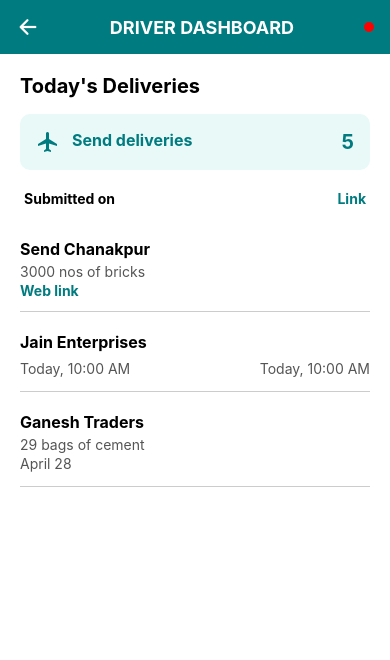
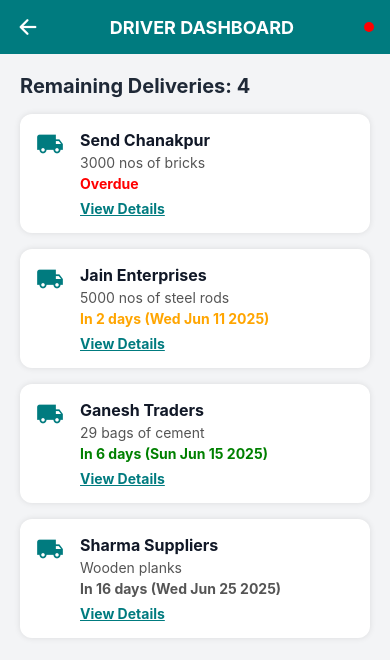
Before and after one commit to KushalJain07/RDMS_1, a React Native app: screen /Driver_Dashboard in a window 390 px wide. Shown: the top 660 px of the page. Built offline with nearby package versions, Linux system fonts and the light colour scheme.

Commit message:
UI/UX changes for driver screens changes include: // - Updated CreateDelivery.js to enhance form usability // - Improved DeliveryDetailsScreen.js for better information display // - Refined Driver_Dashboard.js for a cleaner layout // - Enhanced LoginScreen.js for a more intuitive user experience

```diff
--- a/screens/Driver_screens/CreateDelivery.js
+++ b/screens/Driver_screens/CreateDelivery.js
@@ -1,4 +1,3 @@
-{/*wee actually dont need this as we have DeliveryNoteScreen but thanks!  */}
 
 import React, { useState } from 'react';
 import {
--- a/screens/Driver_screens/DeliveryDetailsScreen.js
+++ b/screens/Driver_screens/DeliveryDetailsScreen.js
@@ -1,13 +1,24 @@
 // DeliveryDetailsScreen.js
 import React, { useState } from 'react';
-import { SafeAreaView, View, Text, StyleSheet, ScrollView, TouchableOpacity } from 'react-native';
+import {
+  SafeAreaView, View, Text, StyleSheet, ScrollView, TouchableOpacity, LayoutAnimation, UIManager, Platform
+} from 'react-native';
 import { useNavigation } from '@react-navigation/native';
 import Icon from 'react-native-vector-icons/Ionicons';
+import MaterialIcons from 'react-native-vector-icons/MaterialIcons';
+
+// Enable LayoutAnimation on Android
+if (Platform.OS === 'android') {
+  if (UIManager.setLayoutAnimationEnabledExperimental) {
+    UIManager.setLayoutAnimationEnabledExperimental(true);
+  }
+}
 
 const DeliveryDetailsScreen = () => {
   const navigation = useNavigation();
 
-  // Dummy orders data
+  const todayDate = new Date().toDateString();
+
   const orders = [
     {
       id: 'ORD001',
@@ -39,54 +50,71 @@ const DeliveryDetailsScreen = () => {
     },
   ];
 
-  // Track which deliveries have been started
-  const [started, setStarted] = useState([false, false, false, false]);
+  const [activeIndex, setActiveIndex] = useState(null);
 
-  // Toggle start delivery
-  const toggleStartDelivery = (index) => {
-    const updated = [...started];
-    updated[index] = !updated[index];
-    setStarted(updated);
+  const handleStartDelivery = (index) => {
+    // Animate the toggle
+    LayoutAnimation.configureNext(LayoutAnimation.Presets.easeInEaseOut);
+
+    if (activeIndex === index) {
+      // If clicking the same active delivery, deactivate it
+      setActiveIndex(null);
+    } else {
+      // Activate only one delivery
+      setActiveIndex(index);
+    }
   };
 
   return (
     <SafeAreaView style={styles.container}>
+      {/* Header */}
       <View style={styles.header}>
-        <Icon
-          name="arrow-back"
-          size={24}
-          color="#fff"
-          onPress={() => navigation.goBack()}
-        />
+        <TouchableOpacity onPress={() => navigation.goBack()}>
+          <Icon name="arrow-back" size={24} color="#fff" />
+        </TouchableOpacity>
         <Text style={styles.headerTitle}>Delivery Details</Text>
         <View style={styles.notificationDot} />
       </View>
+
+      {/* Date row */}
+      <View style={styles.dateContainer}>
+        <MaterialIcons name="calendar-today" size={20} color="#007B7F" />
+        <Text style={styles.dateText}>{todayDate}</Text>
+      </View>
+
+      {/* Orders List */}
       <ScrollView contentContainerStyle={styles.content}>
-        <Text style={styles.headerTitle}>Delivery Details</Text>
-
         {orders.map((order, index) => (
           <View key={order.id} style={styles.card}>
-            <Text style={styles.label}>Party Name</Text>
-            <Text style={styles.value}>{order.partyName}</Text>
+            <View style={styles.cardRow}>
+              <Text style={styles.label}>Party Name:</Text>
+              <Text style={styles.value}>{order.partyName}</Text>
+            </View>
 
-            <Text style={styles.label}>Delivery Address</Text>
-            <Text style={styles.value}>{order.address}</Text>
+            <View style={styles.cardRow}>
+              <Text style={styles.label}>Delivery Address:</Text>
+              <Text style={styles.value}>{order.address}</Text>
+            </View>
 
-            <Text style={styles.label}>Expected Delivery</Text>
-            <Text style={styles.value}>{order.expectedDelivery}</Text>
+            <View style={styles.cardRow}>
+              <Text style={styles.label}>Expected Delivery:</Text>
+              <Text style={styles.value}>{order.expectedDelivery}</Text>
+            </View>
 
-            <Text style={styles.label}>Material</Text>
-            <Text style={styles.value}>{order.material}</Text>
+            <View style={styles.cardRow}>
+              <Text style={styles.label}>Material:</Text>
+              <Text style={styles.value}>{order.material}</Text>
+            </View>
 
             <TouchableOpacity
               style={[
                 styles.startButton,
-                { backgroundColor: started[index] ? '#4CAF50' : '#ccc' },
+                activeIndex === index ? styles.activeButton : styles.inactiveButton,
               ]}
-              onPress={() => toggleStartDelivery(index)}
+              onPress={() => handleStartDelivery(index)}
             >
               <Text style={styles.startButtonText}>
-                {started[index] ? 'Delivery Started' : 'Start Delivery'}
+                {activeIndex === index ? 'Delivery Started' : 'Start Delivery'}
               </Text>
             </TouchableOpacity>
           </View>
@@ -98,41 +126,76 @@ const DeliveryDetailsScreen = () => {
 
 const styles = StyleSheet.create({
   container: { flex: 1, backgroundColor: '#f0f4f7' },
-  content: { padding: 20 },
   header: {
     flexDirection: 'row',
     alignItems: 'center',
     justifyContent: 'space-between',
+    backgroundColor: '#007B7F',
     padding: 16,
-    backgroundColor: '#007B7F',
-    borderTopLeftRadius: 12,
-    borderTopRightRadius: 12,
+    borderBottomLeftRadius: 12,
+    borderBottomRightRadius: 12,
   },
   headerTitle: {
-    fontSize: 22,
+    fontSize: 20,
     fontWeight: 'bold',
     color: '#fff',
-    marginBottom: 20,
-    textAlign: 'center',
   },
+  notificationDot: {
+    width: 10,
+    height: 10,
+    borderRadius: 5,
+    backgroundColor: 'red',
+  },
+  dateContainer: {
+    flexDirection: 'row',
+    alignItems: 'center',
+    padding: 12,
+    backgroundColor: '#E8F9F8',
+    margin: 16,
+    borderRadius: 8,
+  },
+  dateText: {
+    fontSize: 16,
+    marginLeft: 8,
+    color: '#007B7F',
+    fontWeight: 'bold',
+  },
+  content: { paddingHorizontal: 16, paddingBottom: 20 },
   card: {
-    backgroundColor: '#ffffff',
+    backgroundColor: '#fff',
     borderRadius: 12,
     padding: 16,
     marginBottom: 16,
+    shadowColor: '#000',
+    shadowOpacity: 0.1,
+    shadowOffset: { width: 0, height: 1 },
+    shadowRadius: 4,
     elevation: 3,
-    shadowColor: '#000',
-    shadowOffset: { width: 0, height: 1 },
-    shadowOpacity: 0.1,
-    shadowRadius: 2,
   },
-  label: { fontSize: 14, color: '#888', marginTop: 8 },
-  value: { fontSize: 16, fontWeight: '500', color: '#333', marginTop: 2 },
+  cardRow: {
+    marginBottom: 8,
+  },
+  label: {
+    fontSize: 14,
+    color: '#777',
+    marginBottom: 2,
+  },
+  value: {
+    fontSize: 16,
+    color: '#333',
+    fontWeight: '500',
+  },
   startButton: {
     marginTop: 12,
-    paddingVertical: 10,
+    paddingVertical: 12,
     borderRadius: 8,
     alignItems: 'center',
+  },
+  activeButton: {
+    backgroundColor: '#4CAF50',
+  },
+  inactiveButton: {
+    backgroundColor: '#007B7F',
   },
   startButtonText: {
     color: '#fff',
--- a/screens/Driver_screens/Driver_Dashboard.js
+++ b/screens/Driver_screens/Driver_Dashboard.js
@@ -1,55 +1,113 @@
 import React from 'react';
-import { SafeAreaView, View, Text, StyleSheet, TouchableOpacity, ScrollView } from 'react-native';
+import {
+  SafeAreaView,
+  View,
+  Text,
+  StyleSheet,
+  TouchableOpacity,
+  ScrollView,
+} from 'react-native';
 import Icon from 'react-native-vector-icons/Ionicons';
 import MaterialIcons from 'react-native-vector-icons/MaterialIcons';
+import { useNavigation } from '@react-navigation/native';
 
-import { useNavigation } from '@react-navigation/native';
-import DeliveryDetailsScreen from './DeliveryDetailsScreen';
+// Helper to get color based on days left
+const getTimeColor = daysLeft => {
+  if (daysLeft <= 0) return 'red';
+  if (daysLeft <= 3) return 'orange';
+  if (daysLeft <= 7) return 'green';
+  return '#555';
+};
+
+// Example delivery data
+const deliveries = [
+  {
+    id: 1,
+    partyName: 'Send Chanakpur',
+    description: '3000 nos of bricks',
+    date: '2025-06-09', // 1 day ago -> overdue
+  },
+  {
+    id: 2,
+    partyName: 'Jain Enterprises',
+    description: '5000 nos of steel rods',
+    date: '2025-06-11', // tomorrow -> urgent
+  },
+  {
+    id: 3,
+    partyName: 'Ganesh Traders',
+    description: '29 bags of cement',
+    date: '2025-06-15', // 5 days left -> caution
+  },
+  {
+    id: 4,
+    partyName: 'Sharma Suppliers',
+    description: 'Wooden planks',
+    date: '2025-06-25', // 15 days -> safe
+  },
+];
 
 const Driver_Dashboard = () => {
+  const navigation = useNavigation();
 
-const navigation = useNavigation();
+  const today = new Date();
+
+  const getDaysLeft = dateStr => {
+    const deliveryDate = new Date(dateStr);
+    const diffTime = deliveryDate - today;
+    return Math.ceil(diffTime / (1000 * 60 * 60 * 24));
+  };
+
   return (
     <SafeAreaView style={styles.safeArea}>
-      <View style={styles.header}><Icon name="arrow-back" size={24} color="#fff" onPress={()=>navigation.goBack()} />
-
+      <View style={styles.header}>
+        <Icon
+          name="arrow-back"
+          size={24}
+          color="#fff"
+          onPress={() => navigation.goBack()}
+        />
         <Text style={styles.headerTitle}>DRIVER DASHBOARD</Text>
         <View style={styles.notificationDot} />
       </View>
+
       <ScrollView contentContainerStyle={styles.content}>
-        <Text style={styles.sectionTitle}>Today's Deliveries</Text>
-        <View style={styles.deliveryCard}>
-          <MaterialIcons name="local-airport" size={24} color="#007B7F" />
-          <View style={styles.deliveryInfo}>
-            <Text style={styles.deliveryTitle}>Send deliveries</Text>
-            <Text style={styles.deliveryCount}>5</Text>
-          </View>
-        </View>
-        <View style={styles.submittedContainer}>
-          <Text style={styles.submittedLabel}>Submitted on</Text>
-          <TouchableOpacity >
-            <Text style={styles.link}>Link</Text>
-          </TouchableOpacity>
-        </View>
-        <View style={styles.deliveryItem}>
-          <Text style={styles.deliveryName}>Send Chanakpur</Text>
-          <Text style={styles.deliveryDescription}>3000 nos of bricks</Text>
-          <TouchableOpacity onPress={() => navigation.navigate('DeliveryDetailsScreen')}>
-            <Text style={styles.link}>Web link</Text>
-          </TouchableOpacity>
-        </View>
-        <View style={styles.deliveryItem}>
-          <Text style={styles.deliveryName}>Jain Enterprises</Text>
-          <View style={styles.deliveryDetails}>
-            <Text style={styles.deliveryDescription}>Today, 10:00 AM</Text>
-            <Text style={styles.deliveryDescription}>Today, 10:00 AM</Text>
-          </View>
-        </View>
-        <View style={styles.deliveryItem}>
-          <Text style={styles.deliveryName}>Ganesh Traders</Text>
-          <Text style={styles.deliveryDescription}>29 bags of cement</Text>
-          <Text style={styles.deliveryDescription}>April 28</Text>
-        </View>
+        <Text style={styles.sectionTitle}>
+          Remaining Deliveries: {deliveries.length}
+        </Text>
+
+        {deliveries.map(delivery => {
+          const daysLeft = getDaysLeft(delivery.date);
+          const timeColor = getTimeColor(daysLeft);
+          const formattedDate = new Date(delivery.date).toDateString();
+
+          return (
+            <View key={delivery.id} style={styles.deliveryCard}>
+              <MaterialIcons
+                name="local-shipping"
+                size={28}
+                color="#007B7F"
+                style={styles.icon}
+              />
+              <View style={styles.deliveryInfo}>
+                <Text style={styles.partyName}>{delivery.partyName}</Text>
+                <Text style={styles.deliveryDescription}>
+                  {delivery.description}
+                </Text>
+                <Text style={[styles.deliveryDate, { color: timeColor }]}>
+                  {daysLeft <= 0
+                    ? 'Overdue'
+                    : `In ${daysLeft} day${daysLeft > 1 ? 's' : ''} (${formattedDate})`}
+                </Text>
+                <TouchableOpacity
+                  onPress={() => navigation.navigate('DeliveryDetailsScreen')}
+                >
+                  <Text style={styles.viewDetails}>View Details</Text>
+                </TouchableOpacity>
+              </View>
+            </View>
+          );
+        })}
       </ScrollView>
     </SafeAreaView>
   );
@@ -58,7 +116,7 @@ const navigation = useNavigation();
 const styles = StyleSheet.create({
   safeArea: {
     flex: 1,
-    backgroundColor: '#fff',
+    backgroundColor: '#F3F4F6',
   },
   header: {
     flexDirection: 'row',
@@ -87,65 +145,46 @@ const styles = StyleSheet.create({
     fontSize: 20,
     fontWeight: 'bold',
     marginBottom: 16,
+    color: '#1F2937',
   },
   deliveryCard: {
     flexDirection: 'row',
-    backgroundColor: '#E8F9F8',
-    borderRadius: 10,
+    backgroundColor: '#fff',
+    borderRadius: 12,
     padding: 16,
-    alignItems: 'center',
-    marginBottom: 20,
+    marginBottom: 16,
+    elevation: 3,
+    shadowColor: '#000',
+    shadowOpacity: 0.1,
+    shadowRadius: 6,
+  },
+  icon: {
+    marginRight: 16,
   },
   deliveryInfo: {
-    flexDirection: 'row',
-    justifyContent: 'space-between',
     flex: 1,
-    marginLeft: 12,
   },
-  deliveryTitle: {
+  partyName: {
     fontSize: 16,
     fontWeight: 'bold',
-    color: '#007B7F',
-  },
-  deliveryCount: {
-    fontSize: 20,
-    fontWeight: 'bold',
-    color: '#007B7F',
-  },
-  submittedContainer: {
-    flexDirection: 'row',
-    justifyContent: 'space-between',
-    marginBottom: 20,
-    paddingHorizontal: 4,
-  },
-  submittedLabel: {
-    fontSize: 14,
-    fontWeight: 'bold',
-  },
-  link: {
-    color: '#007B7F',
-    fontWeight: 'bold',
-  },
-  deliveryItem: {
-    borderBottomWidth: 0.5,
-    borderBottomColor: '#ccc',
-    paddingVertical: 12,
-    marginBottom: 8,
-  },
-  deliveryName: {
-    fontSize: 16,
-    fontWeight: 'bold',
+    color: '#111827',
     marginBottom: 4,
   },
   deliveryDescription: {
     fontSize: 14,
     color: '#555',
-    marginBottom: 2,
+    marginBottom: 4,
   },
-  deliveryDetails: {
-    flexDirection: 'row',
-    justifyContent: 'space-between',
-    marginTop: 4,
+  deliveryDate: {
+    fontSize: 14,
+    fontWeight: 'bold',
+    marginBottom: 8,
+  },
+  viewDetails: {
+    color: '#007B7F',
+    fontSize: 14,
+    fontWeight: 'bold',
+    textDecorationLine: 'underline',
   },
 });
 
--- a/screens/Driver_screens/LoginScreen.js
+++ b/screens/Driver_screens/LoginScreen.js
@@ -7,14 +7,16 @@ import {
   StyleSheet,
   Image,
   ScrollView,
+  Modal,
 } from 'react-native';
 import { useNavigation } from '@react-navigation/native';
 
 export default function LoginScreen() {
   const navigation = useNavigation();
-  const [selectedRole, setSelectedRole] = useState('Create Delivery');
+  const [selectedRole, setSelectedRole] = useState('Driver');
   const [username, setUsername] = useState('');
   const [password, setPassword] = useState('');
+  const [isModalVisible, setIsModalVisible] = useState(false);
 
   const handleLogin = () => {
     if (selectedRole === 'Driver') {
@@ -22,6 +24,10 @@ export default function LoginScreen() {
     } else if (selectedRole === 'Supplier') {
       navigation.navigate('DeliveryNoteScreen');
     }
+  };
+
+  const handleForgotPassword = () => {
+    setIsModalVisible(true);
   };
 
   return (
@@ -34,19 +40,26 @@ export default function LoginScreen() {
           />
         </View>
 
-        <Text style={styles.loginHeading}>LOG IN</Text>
+        <Text style={styles.signInHeading}>Sign in</Text>
 
-        <View style={styles.radioGroup}>
+        <View style={styles.toggleContainer}>
           {['Driver', 'Supplier'].map(role => (
             <TouchableOpacity
               key={role}
-              style={styles.radioButton}
+              style={[
+                styles.toggleButton,
+                selectedRole === role && styles.toggleButtonSelected,
+              ]}
               onPress={() => setSelectedRole(role)}
             >
-              <View style={styles.outerCircle}>
-                {selectedRole === role && <View style={styles.innerCircle} />}
-              </View>
-              <Text style={styles.radioLabel}>{role}</Text>
+              <Text
+                style={[
+                  styles.toggleButtonText,
+                  selectedRole === role && styles.toggleButtonTextSelected,
+                ]}
+              >
+                {role}
+              </Text>
             </TouchableOpacity>
           ))}
         </View>
@@ -69,9 +82,35 @@ export default function LoginScreen() {
           <Text style={styles.loginButtonText}>Log in</Text>
         </TouchableOpacity>
 
-        <Text style={styles.link}>Forgot password?</Text>
+        <TouchableOpacity onPress={handleForgotPassword}>
+          <Text style={styles.link}>Forgot password?</Text>
+        </TouchableOpacity>
+
         <Text style={styles.link}>Sign up</Text>
       </View>
+
+      {/* Forgot Password Modal */}
+      <Modal
+        visible={isModalVisible}
+        transparent
+        animationType="slide"
+        onRequestClose={() => setIsModalVisible(false)}
+      >
+        <View style={styles.modalContainer}>
+          <View style={styles.modalContent}>
+            <Text style={styles.modalTitle}>Forgot Password</Text>
+            <Text style={styles.modalMessage}>
+              Sorry, I think there is no way around this!
+            </Text>
+            <TouchableOpacity
+              style={styles.modalCloseButton}
+              onPress={() => setIsModalVisible(false)}
+            >
+              <Text style={styles.modalCloseButtonText}>Close</Text>
+            </TouchableOpacity>
+          </View>
+        </View>
+      </Modal>
     </ScrollView>
   );
 }
@@ -81,6 +120,7 @@ const styles = StyleSheet.create({
     flexGrow: 1,
     justifyContent: 'center',
     backgroundColor: '#F3F4F6',
+    paddingVertical: 20, // Added vertical padding for extra spacing
   },
   container: {
     padding: 30,
@@ -94,7 +134,7 @@ const styles = StyleSheet.create({
   },
   logoContainer: {
     alignItems: 'center',
-    marginBottom: 20,
+    marginBottom: 30, // increased spacing
   },
   logo: {
     width: 100,
@@ -104,57 +144,43 @@ const styles = StyleSheet.create({
     borderColor: '#4F46E5',
     backgroundColor: '#fff',
   },
-  loginHeading: {
+  signInHeading: {
     alignSelf: 'center',
-    backgroundColor: '#4F46E5',
-    color: '#fff',
+    color: '#1F2937',
+    fontSize: 24,
+    fontWeight: '700',
+    marginBottom: 30,
+  },
+  toggleContainer: {
+    flexDirection: 'row',
+    justifyContent: 'space-evenly',
+    marginBottom: 30, // increased spacing
+    backgroundColor: '#E5E7EB',
+    borderRadius: 8,
+    padding: 4,
+  },
+  toggleButton: {
+    flex: 1,
     paddingVertical: 10,
-    paddingHorizontal: 30,
-    borderRadius: 30,
-    fontSize: 20,
-    fontWeight: '700',
-    marginBottom: 25,
-    textAlign: 'center',
-    elevation: 3,
-    shadowColor: '#000',
-    shadowOpacity: 0.2,
-    shadowRadius: 5,
-  },
-  radioGroup: {
-    flexDirection: 'row',
-    justifyContent: 'space-around',
-    marginBottom: 20,
-  },
-  radioButton: {
-    flexDirection: 'row',
+    borderRadius: 6,
     alignItems: 'center',
   },
-  outerCircle: {
-    height: 20,
-    width: 20,
-    borderRadius: 10,
-    borderWidth: 2,
-    borderColor: '#4F46E5',
-    justifyContent: 'center',
-    alignItems: 'center',
-    marginRight: 8,
-  },
-  innerCircle: {
-    height: 10,
-    width: 10,
-    borderRadius: 5,
+  toggleButtonSelected: {
     backgroundColor: '#4F46E5',
   },
-  radioLabel: {
+  toggleButtonText: {
     fontSize: 16,
+    fontWeight: '600',
     color: '#374151',
-    fontWeight: '600',
+  },
+  toggleButtonTextSelected: {
+    color: '#FFFFFF',
   },
   input: {
     backgroundColor: '#fff',
     borderRadius: 8,
     padding: 12,
-    marginBottom: 15,
+    marginBottom: 20,
     fontSize: 16,
     borderWidth: 1,
     borderColor: '#D1D5DB',
@@ -175,8 +201,42 @@ const styles = StyleSheet.create({
   link: {
     textAlign: 'center',
     color: '#4F46E5',
-    marginTop: 15,
+    marginTop: 20,
     fontSize: 14,
     textDecorationLine: 'underline',
   },
+  modalContainer: {
+    flex: 1,
+    justifyContent: 'center',
+    backgroundColor: 'rgba(0,0,0,0.5)',
+  },
+  modalContent: {
+    margin: 30,
+    backgroundColor: '#fff',
+    borderRadius: 10,
+    padding: 20,
+    alignItems: 'center',
+  },
+  modalTitle: {
+    fontSize: 18,
+    fontWeight: '700',
+    marginBottom: 10,
+  },
+  modalMessage: {
+    fontSize: 14,
+    color: '#374151',
+    marginBottom: 20,
+    textAlign: 'center',
+  },
+  modalCloseButton: {
+    backgroundColor: '#4F46E5',
+    borderRadius: 6,
+    paddingVertical: 10,
+    paddingHorizontal: 20,
+  },
+  modalCloseButtonText: {
+    color: '#fff',
+    fontSize: 16,
+    fontWeight: '600',
+  },
 });
```
